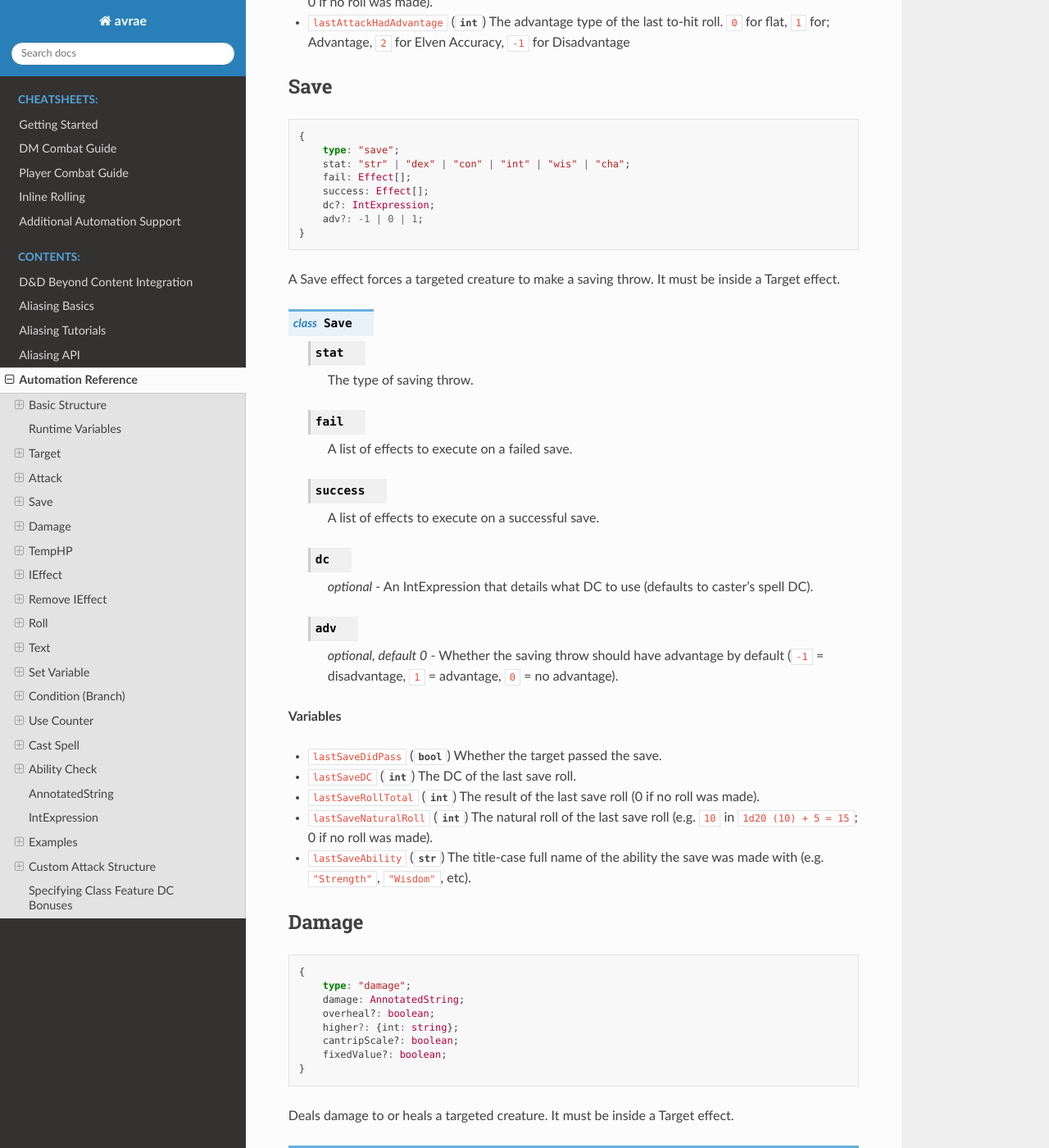
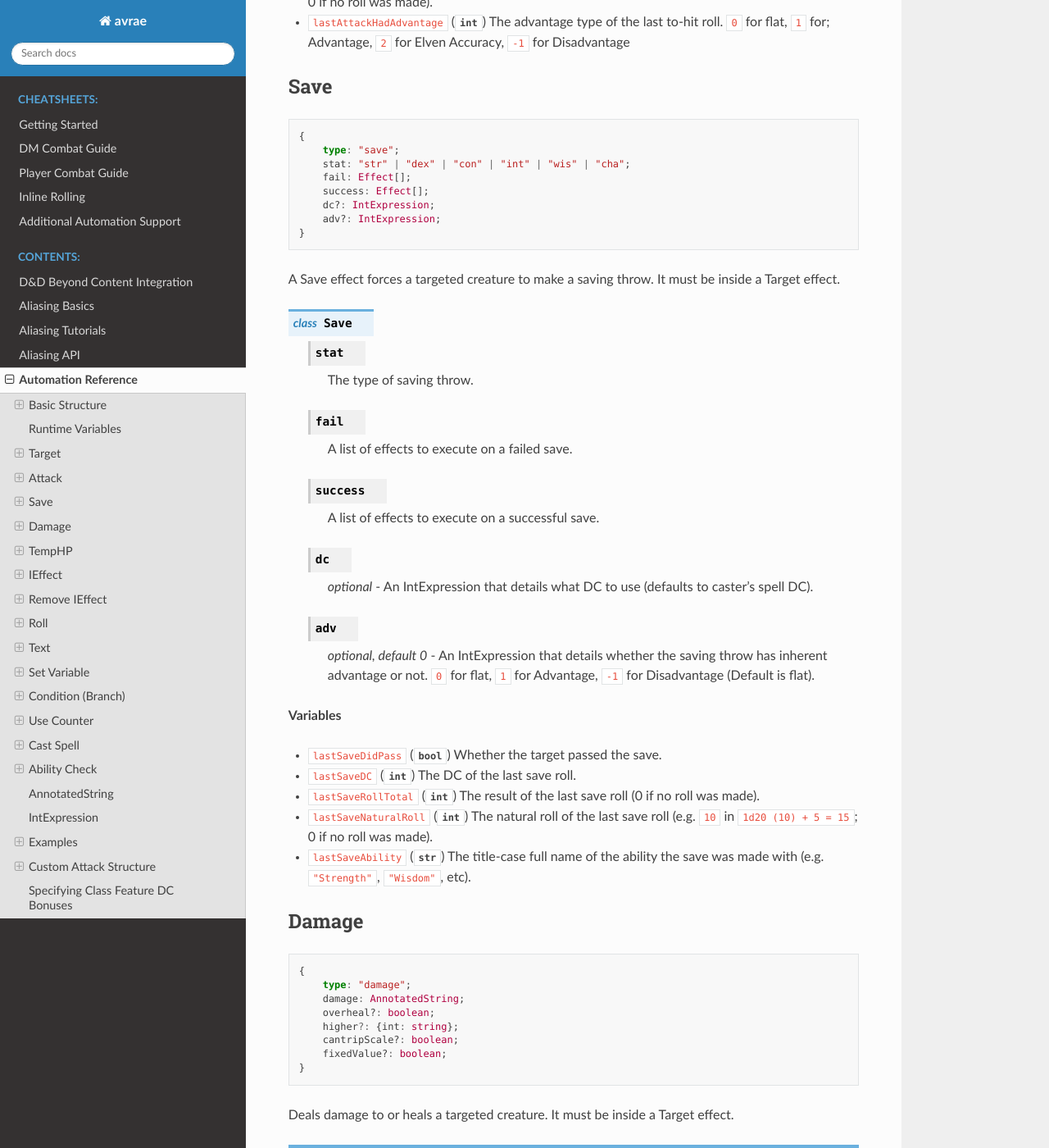
Before and after one commit to avrae/avrae, a Sphinx documentation site: the page built from docs/automation_ref.rst, in a window 1280 px wide and 1400 px high, scrolled down 3491 px. Shown: the whole window at 82% size. Built offline with Sphinx 7.4.7 and the Read the Docs theme 2.0.0, drawn with Linux system fonts in a browser that asks for light colours; some of the changed text lies outside the part shown.

Commit message:
update docs and requirements

```diff
--- a/docs/automation_ref.rst
+++ b/docs/automation_ref.rst
@@ -160,7 +160,7 @@ Save
         fail: Effect[];
         success: Effect[];
         dc?: IntExpression;
-        adv?: -1 | 0 | 1;
+        adv?: IntExpression;
     }
 
 A Save effect forces a targeted creature to make a saving throw.
@@ -186,8 +186,8 @@ It must be inside a Target effect.
 
     .. attribute:: adv
 
-        *optional, default 0* - Whether the saving throw should have advantage by default (``-1`` = disadvantage,
-        ``1`` = advantage, ``0`` = no advantage).
+        *optional, default 0* - An IntExpression that details whether the saving throw has inherent advantage or not.
+        ``0`` for flat, ``1`` for Advantage, ``-1`` for Disadvantage (Default is flat).
 
 **Variables**
 
@@ -1016,7 +1016,7 @@ Ability Check
         success?: Effect[];
         fail?: Effect[];
         contestTie?: "fail" | "success" | "neither";
-        adv?: -1 | 0 | 1;
+        adv?: IntExpression;
     }
 
 An Ability Check effect forces a targeted creature to make an ability check, optionally as a contest against the caster.
@@ -1089,8 +1089,8 @@ It must be inside a Target effect.
 
     .. attribute:: adv
 
-        *optional, default 0* - Whether the check should have advantage by default (``-1`` = disadvantage,
-        ``1`` = advantage, ``0`` = no advantage).
+        *optional, default 0* - An IntExpression that details whether the check has inherent advantage or not.
+        ``0`` for flat, ``1`` for Advantage, ``-1`` for Disadvantage (Default is flat).
 
 **Variables**
 
--- a/requirements.txt
+++ b/requirements.txt
@@ -1,6 +1,6 @@
 # avrae org deps
 git+https://github.com/avrae/draconic@master
-git+https://github.com/avrae/automation-common@v4.1.8
+git+https://github.com/avrae/automation-common@v4.2.47
 d20==1.1.2
 
 # top-level deps
```
